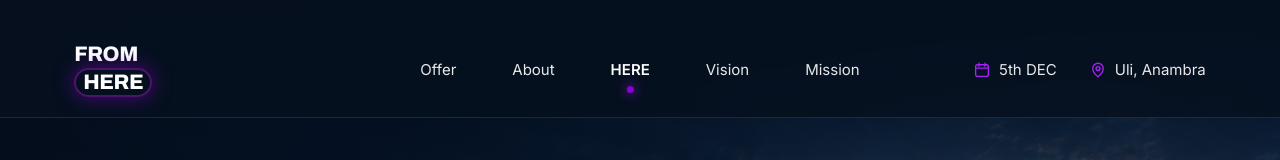
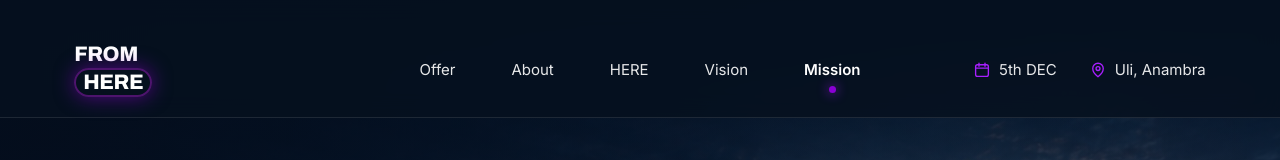
Before and after one commit to BRAVE-004/From-here, a Next.js app: page / in a window 1280 px wide. Shown: the top 160 px of the page. Built offline with nearby package versions, Linux system fonts and the light colour scheme.

Commit message:
Fix active-section scroll spy and align section scroll offsets

```diff
--- a/src/components/About.tsx
+++ b/src/components/About.tsx
@@ -31,7 +31,7 @@ export default function About() {
   return (
     <section
       id="about"
-      className="relative scroll-mt-16 overflow-hidden bg-night"
+      className="relative scroll-mt-28 overflow-hidden bg-night"
       aria-labelledby="about-heading"
     >
       {/* seamless bleed from Hero */}
--- a/src/components/Hero.tsx
+++ b/src/components/Hero.tsx
@@ -6,7 +6,7 @@ export default function Hero() {
   return (
     <section
       id="here"
-      className="relative isolate flex min-h-[100svh] flex-col overflow-hidden bg-night scroll-mt-24"
+      className="relative isolate flex min-h-[100svh] flex-col overflow-hidden bg-night scroll-mt-28"
     >
       <Image
         src="/images/hero.jpg"
--- a/src/components/Mission.tsx
+++ b/src/components/Mission.tsx
@@ -43,7 +43,7 @@ export default function Mission() {
   return (
     <section
       id="mission"
-      className="relative isolate overflow-hidden bg-night"
+      className="relative isolate scroll-mt-28 overflow-hidden bg-night"
       aria-labelledby="mission-heading"
     >
       {/* ambient glow */}
--- a/src/components/SiteHeader.tsx
+++ b/src/components/SiteHeader.tsx
@@ -85,19 +85,58 @@ export default function SiteHeader() {
   }, [open]);
 
   useEffect(() => {
-    const observer = new IntersectionObserver(
-      (entries) => {
-        const intersecting = entries.filter((e) => e.isIntersecting);
-        if (intersecting.length > 0) {
-          intersecting.sort((a, b) => b.intersectionRatio - a.intersectionRatio);
-          setActiveSection(intersecting[0].target.id);
+    // Scroll-position spy. IntersectionObserver ratios are unreliable here
+    // because most sections are taller than the viewport, so a section can
+    // never reach a high intersection ratio.
+    const ids = new Set(Object.values(SECTION_ID));
+    const sections = Array.from(
+      document.querySelectorAll<HTMLElement>("section[id]")
+    ).filter((el) => ids.has(el.id));
+
+    if (sections.length === 0) return;
+
+    let frame = 0;
+
+    const update = () => {
+      frame = 0;
+
+      const pageBottom =
+        document.documentElement.scrollHeight - window.innerHeight - 2;
+
+      // A section becomes active once its top passes this line, which sits
+      // just under the fixed header. Must stay below the sections' 112px
+      // scroll-margin so a section jumped to via the nav is active at once.
+      const activationLine = Math.min(152, window.innerHeight * 0.6);
+      let current = sections[0].id;
+
+      if (window.scrollY >= pageBottom) {
+        // At the very bottom, the last section is the one in view.
+        current = sections[sections.length - 1].id;
+      } else {
+        for (const section of sections) {
+          if (section.getBoundingClientRect().top <= activationLine) {
+            current = section.id;
+          }
         }
-      },
-      { threshold: 0.45 }
-    );
+      }
 
-    document.querySelectorAll("section[id]").forEach((el) => observer.observe(el));
-    return () => observer.disconnect();
+      setActiveSection(current);
+    };
+
+    const onScroll = () => {
+      if (frame) return;
+      frame = window.requestAnimationFrame(update);
+    };
+
+    update();
+    window.addEventListener("scroll", onScroll, { passive: true });
+    window.addEventListener("resize", onScroll);
+
+    return () => {
+      window.removeEventListener("scroll", onScroll);
+      window.removeEventListener("resize", onScroll);
+      if (frame) window.cancelAnimationFrame(frame);
+    };
   }, []);
 
   const isActive = (label: string) => SECTION_ID[label] === activeSection;
@@ -192,7 +231,7 @@ export default function SiteHeader() {
               {isActive(link.label) ? (
                 <span
                   aria-hidden="true"
-                  className="ml-2 h-2.5 w-2.5 rounded-full bg-brand shadow-[0_0_8px_rgba(168,31,255,0.9)]"
+                  className="ml-2 inline-block h-2.5 w-2.5 shrink-0 rounded-full bg-brand align-middle shadow-[0_0_8px_rgba(168,31,255,0.9)]"
                 />
               ) : null}
             </a>
--- a/src/components/Vision.tsx
+++ b/src/components/Vision.tsx
@@ -70,7 +70,7 @@ export default function Vision() {
   return (
     <section
       id="vision"
-      className="relative isolate overflow-hidden bg-night"
+      className="relative isolate scroll-mt-28 overflow-hidden bg-night"
       aria-labelledby="vision-heading"
     >
       {/* ambient glow */}
--- a/src/components/WhatIsPossible.tsx
+++ b/src/components/WhatIsPossible.tsx
@@ -244,7 +244,7 @@ export default function WhatIsPossible() {
   return (
     <section
       id="offer"
-      className="scroll-mt-16 overflow-hidden bg-night"
+      className="scroll-mt-28 overflow-hidden bg-night"
       aria-labelledby="wip-heading"
     >
       {/* ── section header — same eyebrow rhythm as About / Vision / Mission ── */}
```
